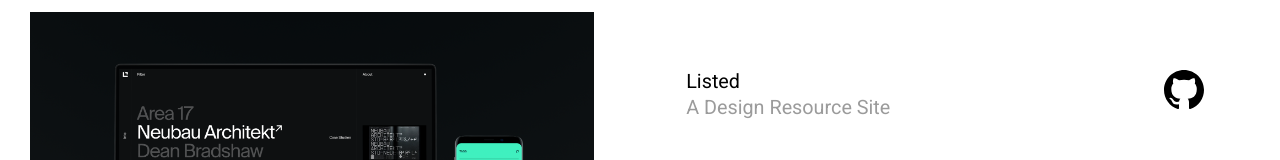
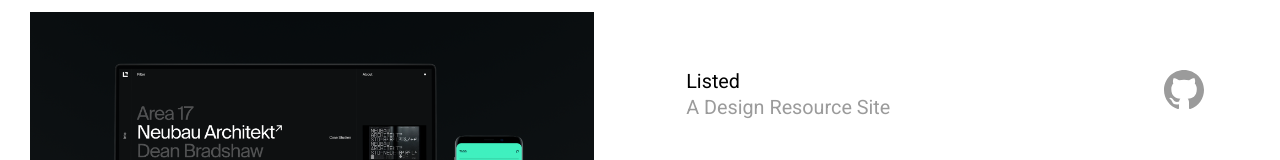
Before and after one commit to joealden/joe-aldens-portfolio, a Vue app: page /#/ in a window 1280 px wide. Shown: the part 372-532 px from the top of the page. Built offline with nearby package versions, Linux system fonts and the light colour scheme.

Commit message:
Add github link color transition

```diff
--- a/src/components/Project.vue
+++ b/src/components/Project.vue
@@ -2,7 +2,7 @@
   <div class="project">
     <div>
       <div class="project-image">
-        <a :href="link" rel="noreferrer noopener" target="_blank">
+        <a :href="link" rel="noreferrer noopener" target="_blank" title="Visit the live site">
           <img :src="image" :alt="`Screenshot of ${name}`">
         </a>
       </div>
@@ -13,7 +13,7 @@
             <h4>{{ description }}</h4>
           </div>
           <div class="project-github-link">
-            <a :href="githubLink" :title="`Link to ${name}'s github Page`">
+            <a :href="githubLink" :title="`${name}'s github Page`">
               <github-icon></github-icon>
             </a>
           </div>
@@ -177,6 +177,12 @@
               display: block;
               width: 40px;
               height: 40px;
+              fill: #9b9b9b;
+              transition: fill 0.3s ease;
+
+              &:hover {
+                fill: black;
+              }
             }
           }
         }
```
